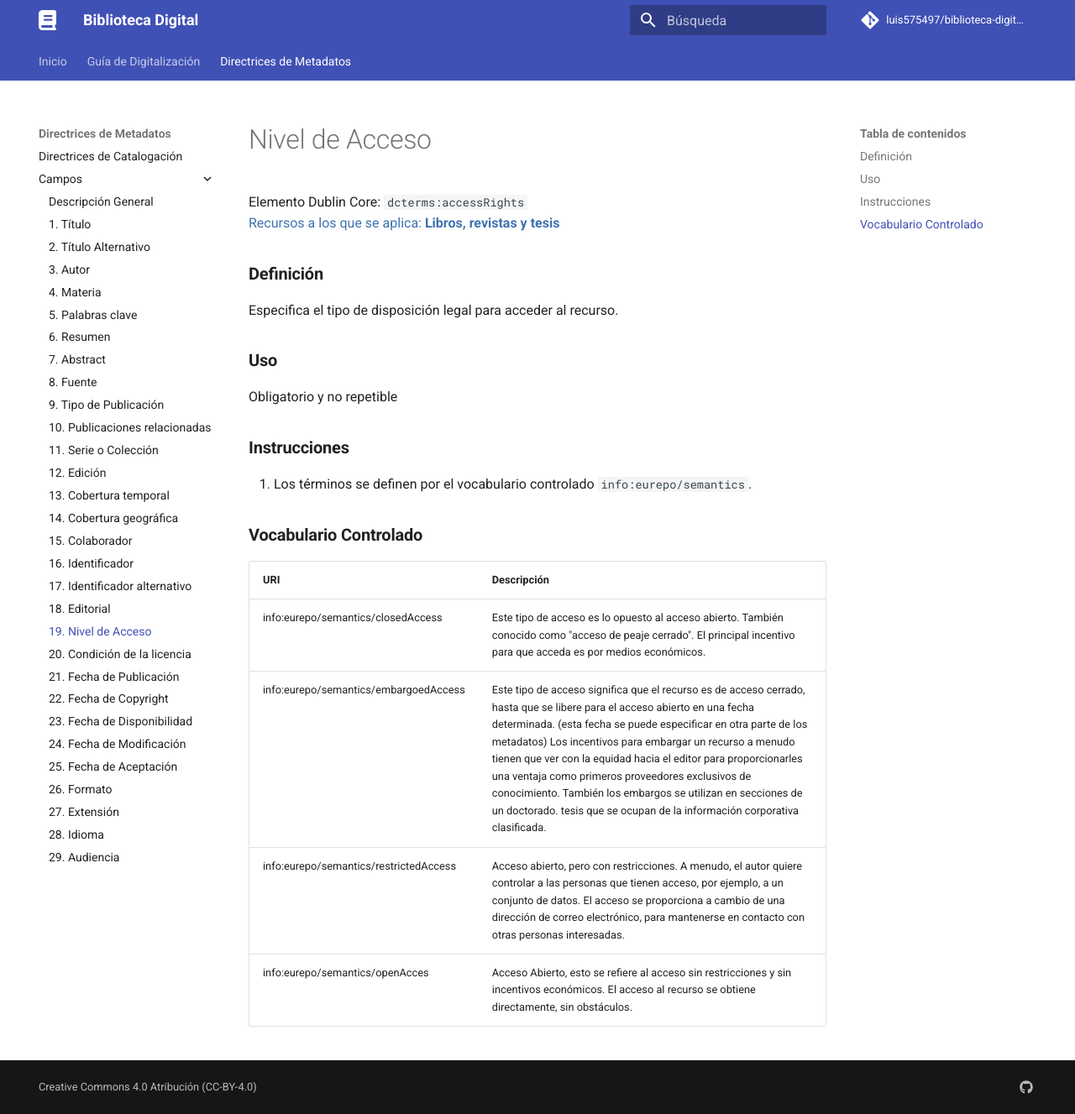
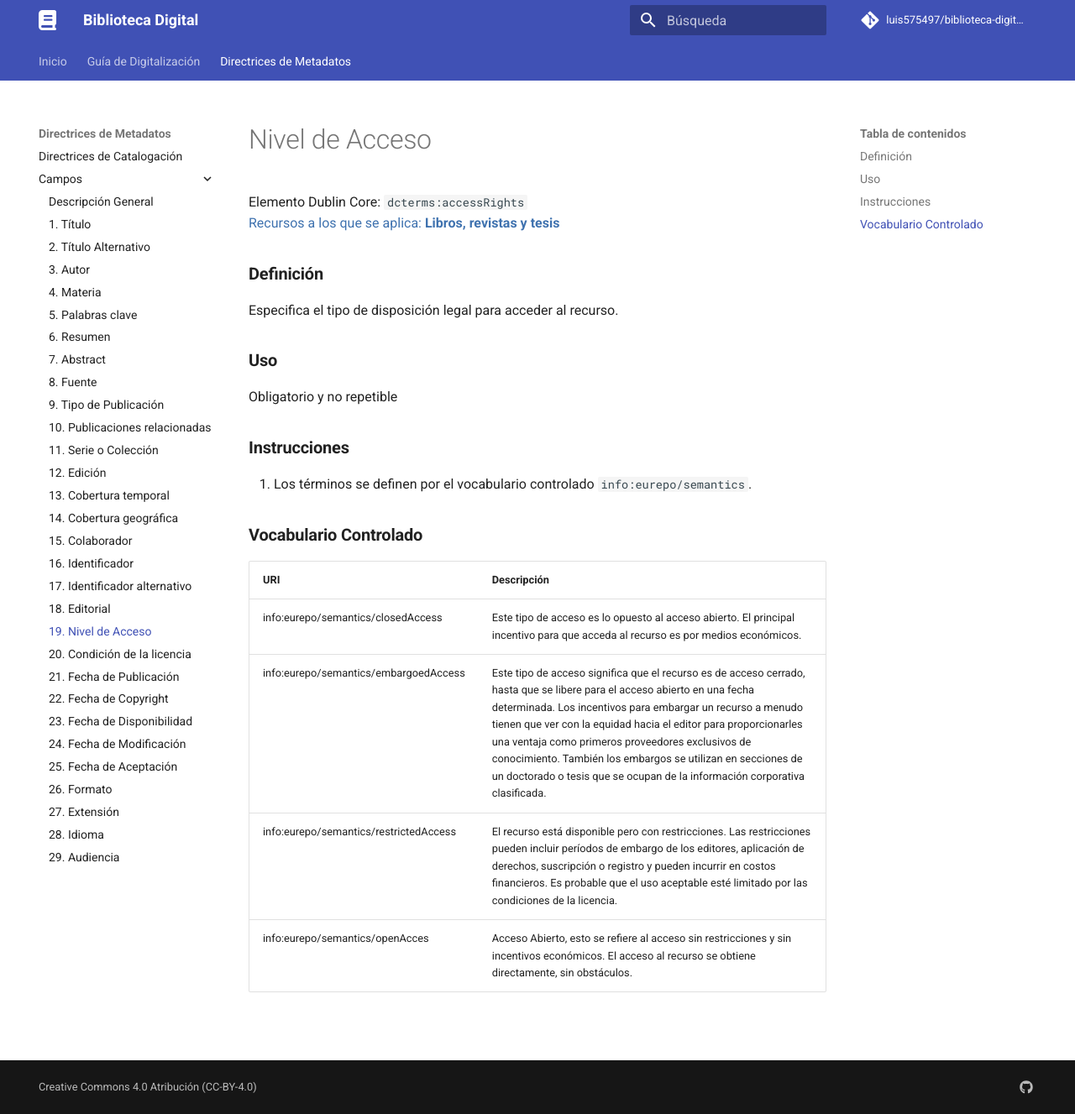
Before and after one commit to luis575497/biblioteca-digital-docs, an MkDocs documentation site: the page built from docs/metadatos/acceso.md, in a window 1280 px wide and 1327 px high. Shown: the whole window at 84% size. Built offline with MkDocs 1.6.1 and Material for MkDocs 9.7.7, drawn with Linux system fonts in a browser that asks for light colours; comment, search, counter and statistics services are not loaded; the version menu is left out.

Commit message:
Update acceso.md

```diff
--- a/docs/metadatos/acceso.md
+++ b/docs/metadatos/acceso.md
@@ -14,7 +14,7 @@ Obligatorio y no repetible
 ### __Vocabulario Controlado__
 |URI| Descripción |
 |---|--------|
-|info:eurepo/semantics/closedAccess     | Este tipo de acceso es lo opuesto al acceso abierto. También conocido como "acceso de peaje cerrado". El principal incentivo para que acceda es por medios económicos. |
-|info:eurepo/semantics/embargoedAccess  | Este tipo de acceso significa que el recurso es de acceso cerrado, hasta que se libere para el acceso abierto en una fecha determinada. (esta fecha se puede especificar en otra parte de los metadatos) Los incentivos para embargar un recurso a menudo tienen que ver con la equidad hacia el editor para proporcionarles una ventaja como primeros proveedores exclusivos de conocimiento. También los embargos se utilizan en secciones de un doctorado. tesis que se ocupan de la información corporativa clasificada. |
-|info:eurepo/semantics/restrictedAccess | Acceso abierto, pero con restricciones. A menudo, el autor quiere controlar a las personas que tienen acceso, por ejemplo, a un conjunto de datos. El acceso se proporciona a cambio de una dirección de correo electrónico, para mantenerse en contacto con otras personas interesadas.|
+|info:eurepo/semantics/closedAccess     | Este tipo de acceso es lo opuesto al acceso abierto. El principal incentivo para que acceda al recurso es por medios económicos. |
+|info:eurepo/semantics/embargoedAccess  | Este tipo de acceso significa que el recurso es de acceso cerrado, hasta que se libere para el acceso abierto en una fecha determinada. Los incentivos para embargar un recurso a menudo tienen que ver con la equidad hacia el editor para proporcionarles una ventaja como primeros proveedores exclusivos de conocimiento. También los embargos se utilizan en secciones de un doctorado o tesis que se ocupan de la información corporativa clasificada. |
+|info:eurepo/semantics/restrictedAccess | El recurso está disponible pero con restricciones. Las restricciones pueden incluir períodos de embargo de los editores, aplicación de derechos, suscripción o registro y pueden incurrir en costos financieros. Es probable que el uso aceptable esté limitado por las condiciones de la licencia.|
 |info:eurepo/semantics/openAcces        | Acceso Abierto, esto se refiere al acceso sin restricciones y sin incentivos económicos. El acceso al recurso se obtiene directamente, sin obstáculos.|
```
